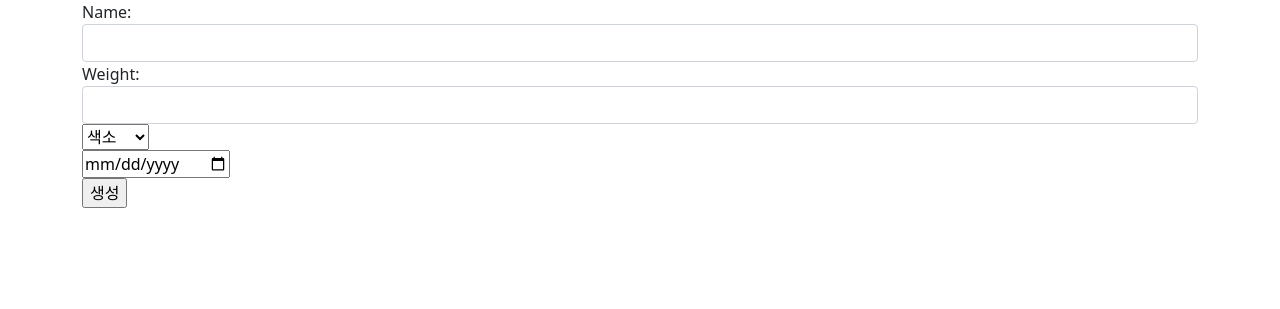
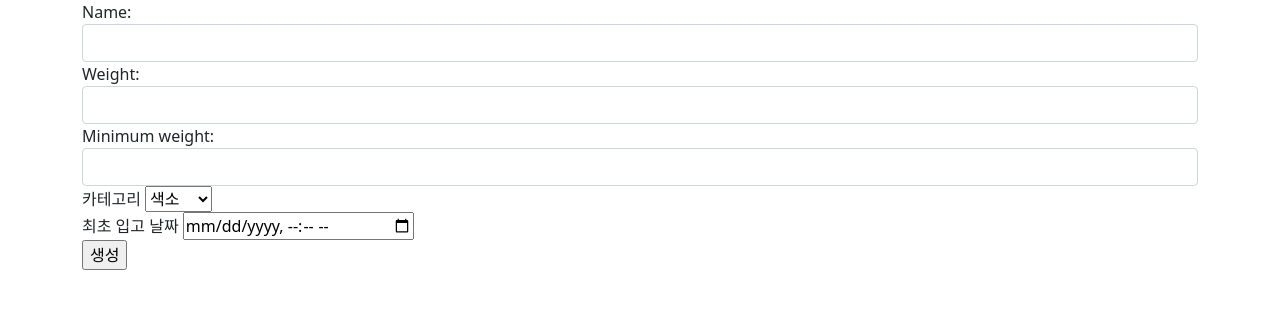
Before and after one commit to kkong1007/2023python, a Django app: page /items/create in a window 1280 px wide. Shown: the part 56-365 px from the top of the page. Run offline with Django 4.2, Linux system fonts and the light colour scheme; data comes from the database, SQL or seed files in the repository; some libraries are stand-ins or nearby versions.

Commit message:
Update create.html

```diff
--- a/termproject/templates/create.html
+++ b/termproject/templates/create.html
@@ -15,9 +15,14 @@
         </div>
         <div class="form-group">
             {{ form.weight|add_label_class:"" }}
-            {{ form.weight|add_class:"form-control"|attr:"id:post_content" }}
+            {{ form.weight|add_class:"form-control" }}
         </div>
         <div class="form-group">
+            {{ form.minimum_weight|add_label_class:"" }}
+            {{ form.minimum_weight|add_class:"form-control" }}
+        </div>
+        <div class="form-group">
+            <label for="categoryId">카테고리</label>
             <select name="category_id" id="categoryId">
                 {% for category in category_list %}
                 <option value="{{ category.id }}">{{ category.name }}</option>
@@ -25,7 +30,8 @@
             </select>
         </div>
         <div class="form-group">
-            <input type="date" name="stocked_date">
+            <label for="">최초 입고 날짜</label>
+            <input type="datetime-local" name="stocked_date">
         </div>
         <input type="submit" value="생성">
     </form>
```
